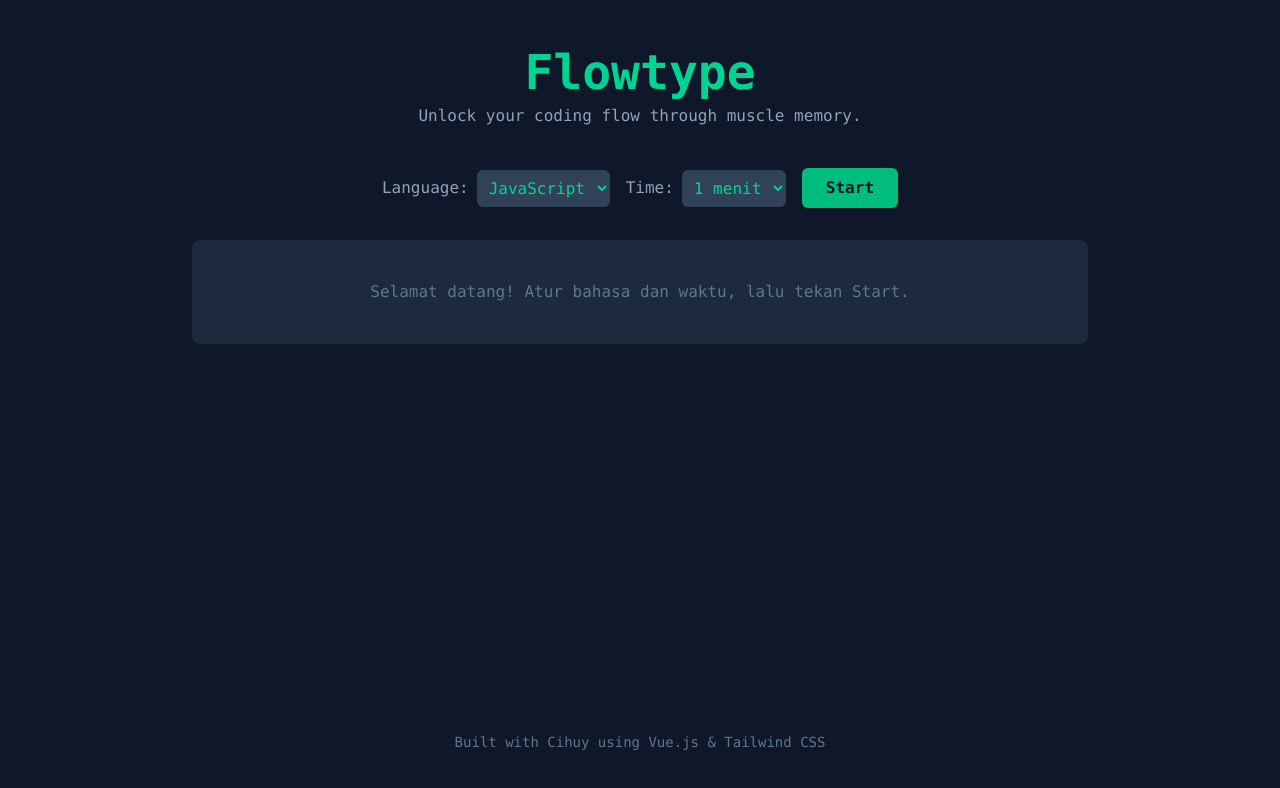
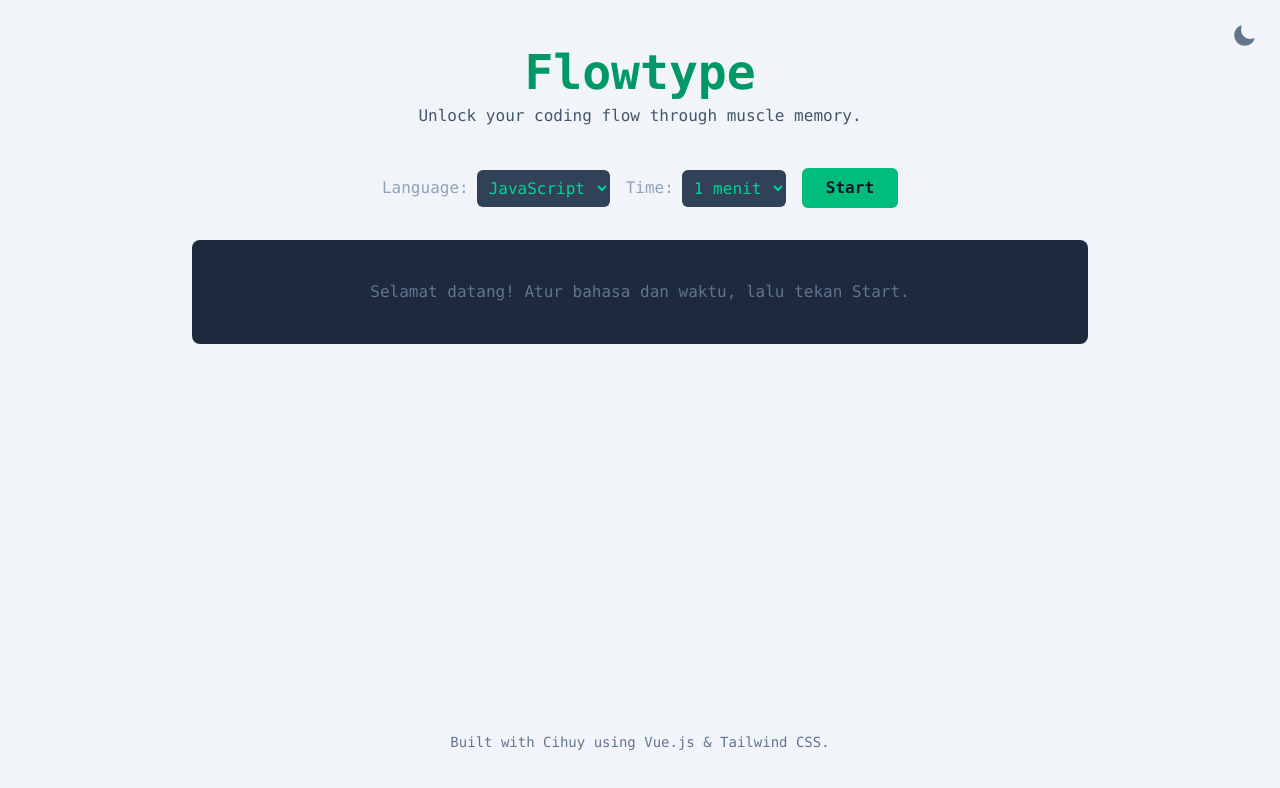
Before and after one commit to Arifester/Flowtype, a Vue app: page / in a window 1280 px wide. Shown: the top 788 px of the page. Built offline with nearby package versions, Linux system fonts and the light colour scheme.

Commit message:
feat: enhance App.vue with ThemeSwitcher component and improve styling for dark/light mode

```diff
--- a/src/App.vue
+++ b/src/App.vue
@@ -1,20 +1,25 @@
 <script setup>
 import TypingView from './views/TypingView.vue';
+import ThemeSwitcher from './components/ThemeSwitcher.vue'; // Import komponen
 </script>
 
 <template>
-  <div class="bg-slate-900 text-slate-300 min-h-screen font-mono flex flex-col p-4 sm:p-8 md:p-12">
+  <div class="bg-slate-100 dark:bg-slate-900 text-slate-800 dark:text-slate-300 min-h-screen font-mono flex flex-col p-4 sm:p-8 md:p-12 transition-colors duration-300">
+    <div class="absolute top-4 right-4">
+      <ThemeSwitcher />
+    </div>
+
     <header class="text-center mb-10">
-      <h1 class="text-4xl sm:text-5xl font-bold text-emerald-400">Flowtype</h1>
-      <p class="text-slate-400 mt-2">Unlock your coding flow through muscle memory.</p>
+      <h1 class="text-4xl sm:text-5xl font-bold text-emerald-600 dark:text-emerald-400">Flowtype</h1>
+      <p class="text-slate-600 dark:text-slate-400 mt-2">Unlock your coding flow through muscle memory.</p>
     </header>
 
     <main class="w-full max-w-4xl mx-auto flex-grow">
       <TypingView />
     </main>
 
-    <footer class="w-full text-center mt-12 text-slate-500 text-sm">
-      <p>Built with Cihuy using Vue.js & Tailwind CSS</p>
+    <footer class="w-full text-center mt-12 text-slate-500 dark:text-slate-500 text-sm">
+      <p>Built with Cihuy using Vue.js & Tailwind CSS.</p>
     </footer>
   </div>
 </template>
```
